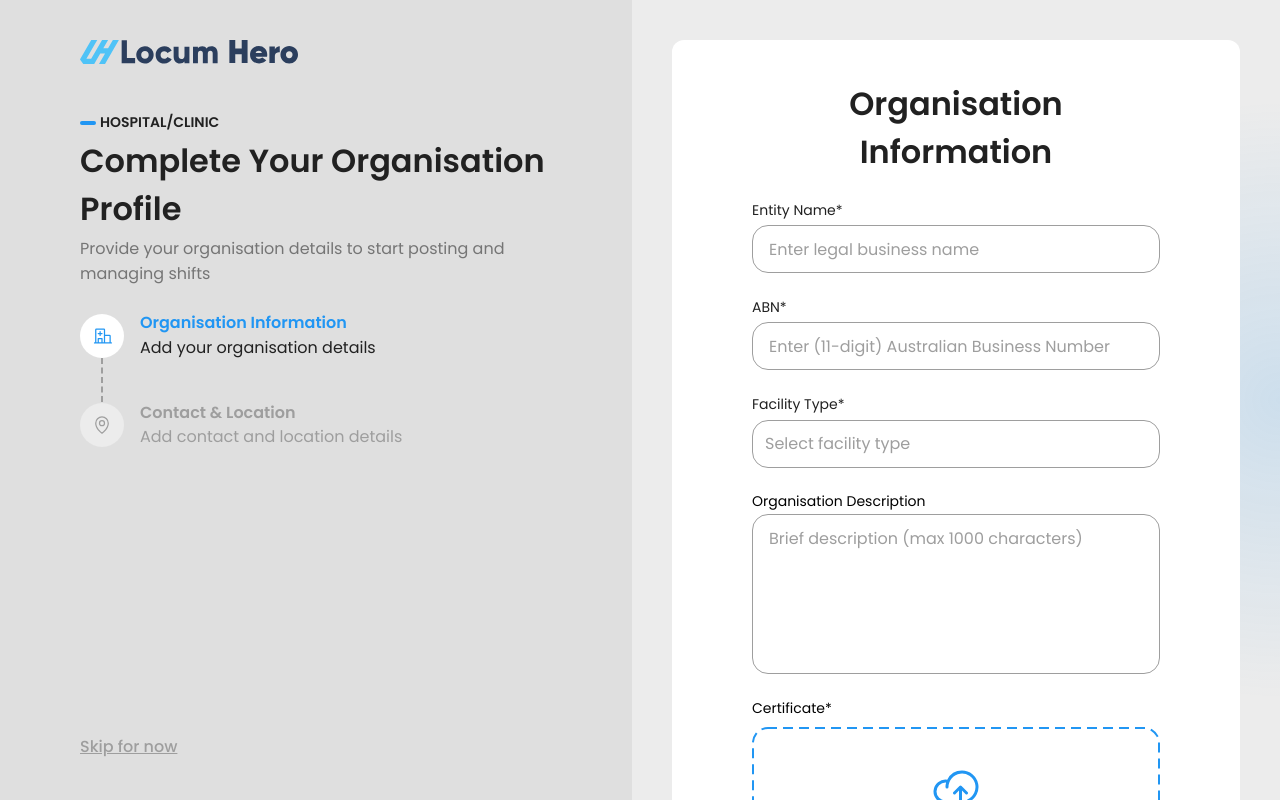
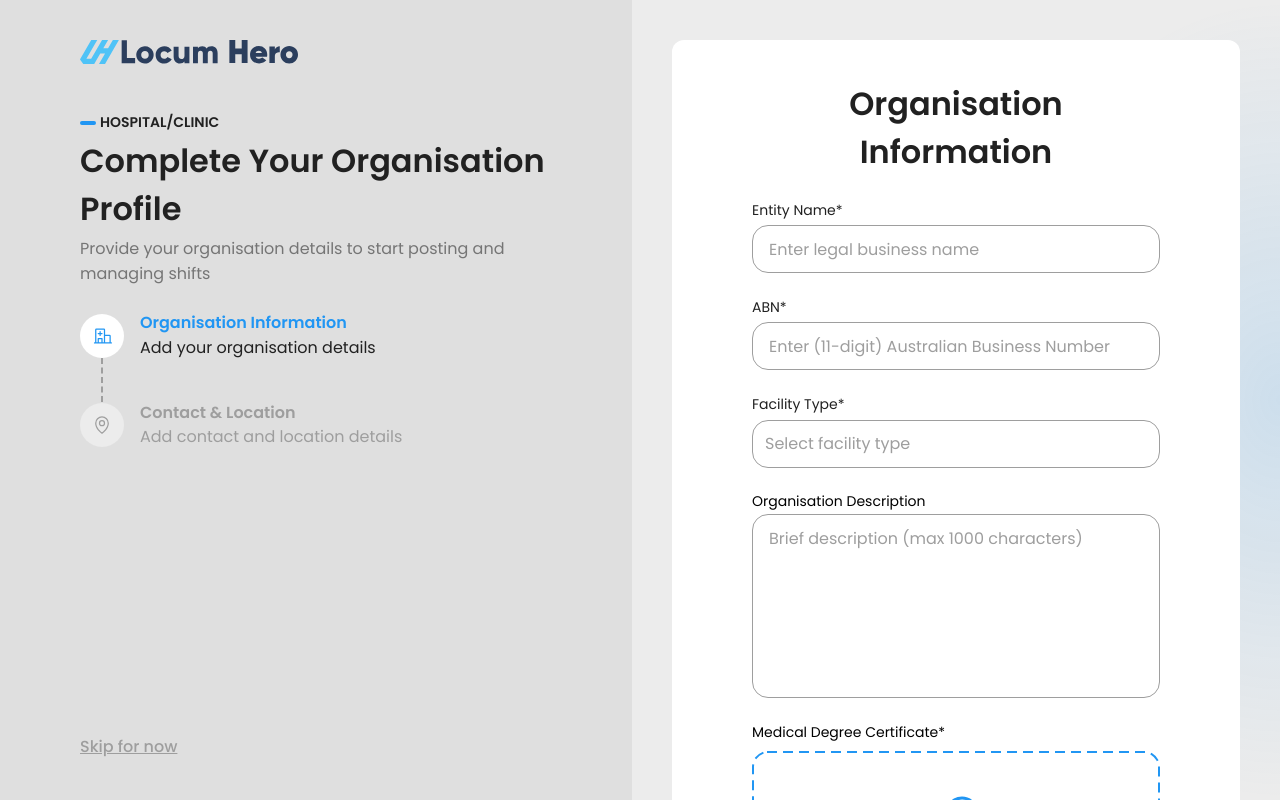
Before and after one commit to ahmadabdul786/CareRoster, a Next.js app: page /hospital-profile in a window 1280 px wide. Built offline with nearby package versions, Linux system fonts and the light colour scheme; some icons are missing.

Commit message:
fix : hospital profile feedbacks

```diff
--- a/src/app/hospital-profile/page.tsx
+++ b/src/app/hospital-profile/page.tsx
@@ -140,7 +140,7 @@ export default function CompleteProfileHospitalPage() {
               <textarea
                 id="description"
                 placeholder="Brief description (max 1000 characters)"
-                className="min-h-[160px] rounded-[16px] border border-primary-gray px-4 py-3 text-base text-dark-gray outline-none placeholder:text-primary-gray resize-none focus:border-light-blue transition-colors"
+                className="h-[184px] rounded-[16px] border border-primary-gray px-4 py-3 text-base text-dark-gray outline-none placeholder:text-primary-gray resize-none focus:border-light-blue transition-colors"
                 maxLength={1000}
                 {...register('description')}
               />
@@ -151,7 +151,7 @@ export default function CompleteProfileHospitalPage() {
 
             <FileUpload
               id="medical-degree-certificate"
-              label="Certificate*"
+              label="Medical Degree Certificate*"
               accept=".pdf,.jpg,.jpeg,.png"
               maxSize={10}
               onChange={(file) => {
--- a/src/components/shared/file-upload/index.tsx
+++ b/src/components/shared/file-upload/index.tsx
@@ -76,7 +76,7 @@ export function FileUpload({
         onDragOver={e => { e.preventDefault(); setIsDragging(true); }}
         onDragLeave={e => { e.preventDefault(); setIsDragging(false); }}
         onDrop={handleDrop}
-        className={`relative flex min-h-[180px] cursor-pointer flex-col items-center justify-center gap-3 rounded-2xl bg-white transition-colors ${
+        className={`relative flex h-[184px] cursor-pointer flex-col items-center justify-center gap-3 rounded-2xl bg-white transition-colors ${
           isDragging ? 'bg-ultra-light-blue' : ''
         }`}
       >
--- a/src/components/shared/radial-gradient/index.tsx
+++ b/src/components/shared/radial-gradient/index.tsx
@@ -5,7 +5,7 @@ interface RadialGradientProps {
 export function RadialGradient({ className = '' }: RadialGradientProps) {
   return (
     <div
-      className={`absolute top-1/2 right-0 -translate-y-1/2 translate-x-1/2 w-[600px] h-[600px] rounded-full pointer-events-none ${className}`}
+      className={`absolute inset-y-0 right-0 translate-x-1/2 w-[600px] pointer-events-none ${className}`}
       style={{
         background: 'radial-gradient(50% 50% at 50% 50%, rgba(33, 150, 243, 0.15) 0%, rgba(33, 150, 243, 0) 100%)'
       }}
```
